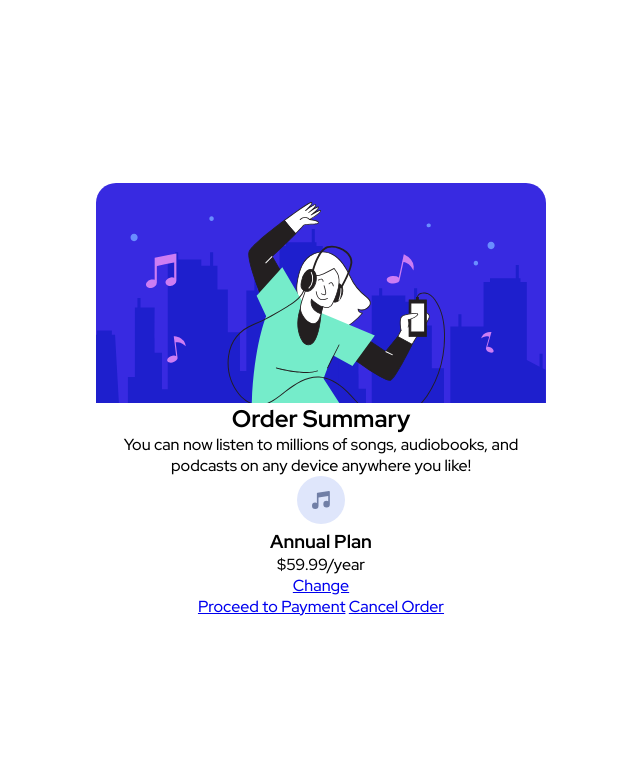
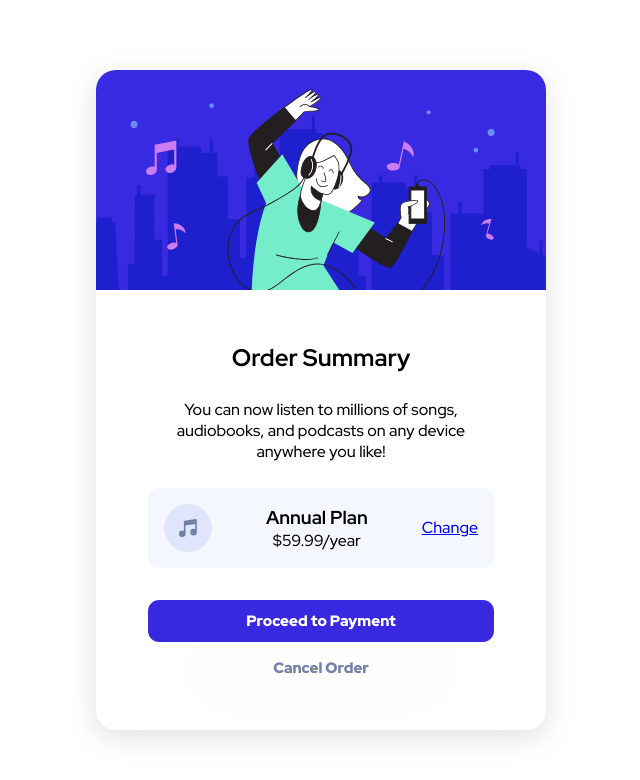
Before and after one commit to KingJosephI/order-summary-component-main, a plain HTML site: page index.html in a window 1280 px wide. Shown: the whole page, without its empty margins (319-959 px from the left). Drawn offline with Linux system fonts and the light colour scheme.

Commit message:
style: add css rules to action buttons

```diff
--- a/index.html
+++ b/index.html
@@ -39,6 +39,8 @@
         border-radius: 1.25rem;
         overflow: hidden;
         text-align: center;
+        background-color: #fff;
+        box-shadow: rgba(100, 100, 111, 0.2) 0px 7px 29px 0px;
       }
 
       .hero {
@@ -47,30 +49,75 @@
         background-repeat: no-repeat;
         background-size: cover;
       }
+
+      .description {
+        padding: 3.25rem;
+      }
+
+      .pricing {
+        width: 100%;
+        display: flex;
+        justify-content: space-between;
+        align-items: center;
+        background-color: var(--very-pale-blue);
+        padding: 1rem;
+        border-radius: 0.7rem;
+      }
+
+      .description > p {
+        padding: 1.625rem 0;
+      }
+
+      .actions {
+        padding-top: 2rem;
+      }
+
+      .actions > a {
+        display: block;
+        text-decoration: none;
+        font-weight: 900;
+        font-size: 0.9375rem;
+      }
+
+      .actions .proceed-button {
+        background-color: var(--bright-blue);
+        color: #fff;
+        padding: 0.7rem;
+        border-radius: 0.7rem;
+        box-shadow: rgba(50, 50, 93, 0.25) 0px 50px 100px -20px,
+          rgba(0, 0, 0, 0.3) 0px 30px 60px -30px;
+      }
+
+      .actions .cancel-button {
+        margin-top: 1rem;
+        color: var(--desaturated-blue);
+      }
     </style>
   </head>
   <body>
     <section>
       <div class="hero"></div>
-      <div>
+      <div class="description">
         <h1>Order Summary</h1>
         <p>
           You can now listen to millions of songs, audiobooks, and podcasts on
           any device anywhere you like!
         </p>
 
-        <div>
+        <div class="pricing">
           <img src="./images/icon-music.svg" alt="music icon" />
           <div>
             <h3>Annual Plan</h3>
             <p>$59.99/year</p>
           </div>
 
-          <a href="#">Change</a>
+          <a href="#" class="change-link">Change</a>
         </div>
 
-        <a href="#">Proceed to Payment</a>
-        <a href="#">Cancel Order</a>
+        <div class="actions">
+          <a href="#" class="proceed-button">Proceed to Payment</a>
+          <a href="#" class="cancel-button">Cancel Order</a>
+        </div>
       </div>
     </section>
 
```
